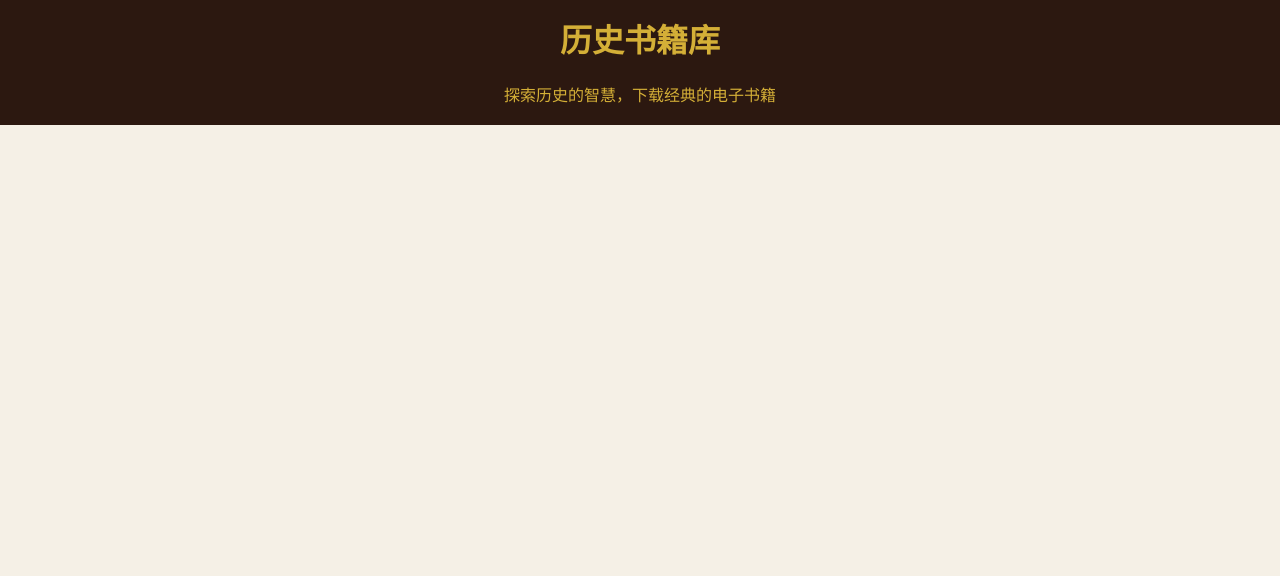
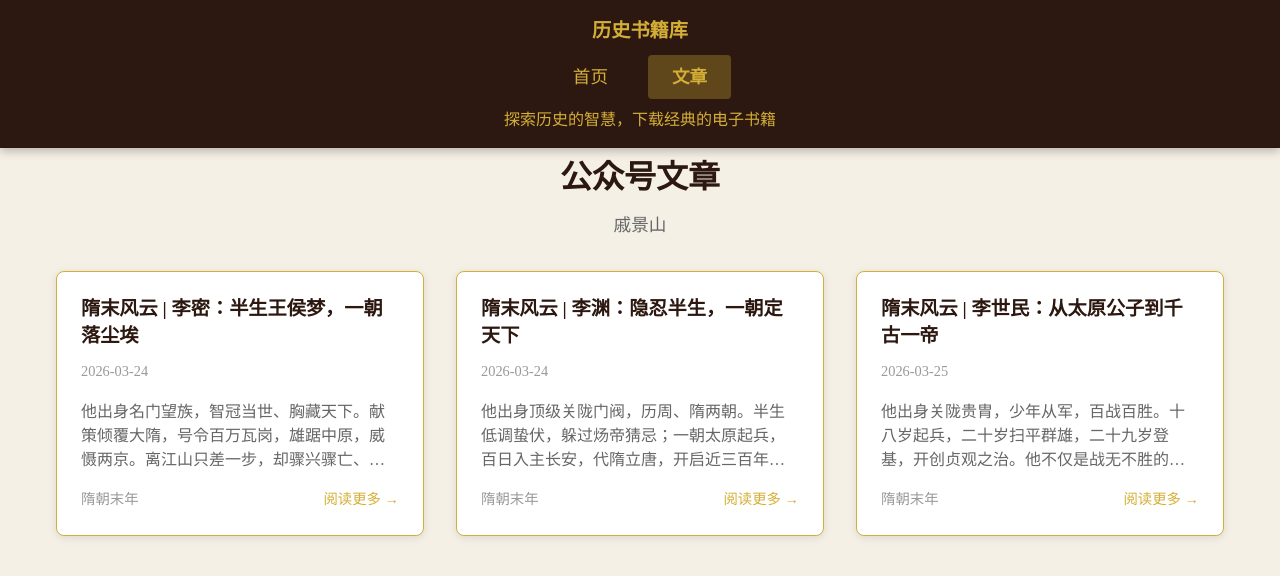
Before and after one commit to reoreo-zyt/lifeGoal, a Vue app: page /articles in a window 1280 px wide. Shown: the top 576 px of the page. Built offline with nearby package versions, Linux system fonts and the light colour scheme.

Commit message:
feat: 增加首页文章

```diff
--- a/src/App.vue
+++ b/src/App.vue
@@ -16,14 +16,15 @@ const closePreview = () => {
 
 <template>
   <div class="app">
-    <header class="app-header">
+    <header class="app-header fixed-header">
       <h1>历史书籍库</h1>
-      <nav class="app-nav" v-if="0">
-        <RouterLink to="/" class="nav-link" active-class="active">首页</RouterLink>
+      <nav class="tab-nav">
+        <RouterLink to="/" class="tab-link" active-class="active">首页</RouterLink>
+        <RouterLink to="/articles" class="tab-link" active-class="active">文章</RouterLink>
       </nav>
       <p>探索历史的智慧，下载经典的电子书籍</p>
     </header>
-    <main class="app-main">
+    <main class="app-main header-fixed">
       <RouterView @preview-book="previewBook" />
     </main>
     <BookPreview v-if="selectedBook" :book="selectedBook" @close="closePreview" />
@@ -42,37 +43,67 @@ const closePreview = () => {
   padding: 1rem 0;
   background-color: #2c1810;
   color: #d4af37;
+  z-index: 100;
+  position: fixed;
+  top: 0;
+  left: 0;
+  right: 0;
+  box-shadow: 0 2px 10px rgba(0, 0, 0, 0.3);
 }
 
 .app-header h1 {
-  margin-bottom: 1rem;
+  margin-bottom: 0.5rem;
   color: #d4af37;
+  font-size: 1.2rem;
 }
 
-.app-nav {
-  margin: 1rem 0;
+.tab-nav {
+  display: flex;
+  justify-content: center;
+  gap: 1rem;
+  margin: 0.5rem 0;
 }
 
-.nav-link {
+.tab-link {
   color: #d4af37;
   text-decoration: none;
-  margin: 0 1rem;
   font-size: 1.1rem;
   transition: all 0.3s ease;
-  padding: 0.5rem 1rem;
+  padding: 0.5rem 1.5rem;
   border-radius: 4px;
 }
 
-.nav-link:hover {
+.tab-link:hover {
   background-color: rgba(212, 175, 55, 0.2);
 }
 
-.nav-link.active {
+.tab-link.active {
   background-color: rgba(212, 175, 55, 0.3);
   font-weight: bold;
 }
 
+.app-header p {
+  margin-top: 0.5rem;
+  font-size: 1rem;
+}
+
 .app-main {
   flex: 1;
+  margin-top: 120px;
+}
+
+@media (max-width: 768px) {
+  .app-header h1 {
+    font-size: 1rem;
+  }
+
+  .tab-link {
+    font-size: 0.9rem;
+    padding: 0.4rem 1rem;
+  }
+
+  .app-main {
+    margin-top: 100px;
+  }
 }
 </style>
--- a/src/data/books.js
+++ b/src/data/books.js
@@ -2,9 +2,9 @@ export const books = [
   {
     id: 1,
     title: "史记",
-    author: "司马迁",
-    year: "公元前91年",
-    description: "中国第一部纪传体通史，记载了从黄帝到汉武帝时期的历史。",
+    author: "司马迁原著",
+    year: "2021",
+    description: "全书包含《史记》原有的一百三十篇，涵盖十二本纪、三十世家、七十列传、十表、八书，记述上起黄帝下至汉武帝太初元年约3000年历史，并增录《报任安书》作为补充文本。内容涉及古代政治、经济、军事、文化等领域发展状况，采用纪传体例编排。司马迁曾任太史令，继承父职后历时十四年完成原著创作。",
     cover: "/book/史记2021-中国文史出版社.jpg",
     fileType: "epub",
     filePath: "/book/史记2021-中国文史出版社.epub",
--- a/src/router/index.js
+++ b/src/router/index.js
@@ -1,11 +1,17 @@
 import { createRouter, createWebHistory } from 'vue-router';
 import HomePage from '../views/HomePage.vue';
+import ArticlesPage from '../views/ArticlesPage.vue';
 
 const routes = [
   {
     path: '/',
     name: 'Home',
     component: HomePage
+  },
+  {
+    path: '/articles',
+    name: 'Articles',
+    component: ArticlesPage
   }
 ];
 
--- /dev/null
+++ b/src/views/ArticlesPage.vue
@@ -0,0 +1,180 @@
+<template>
+  <div class="articles-page">
+    <div class="container">
+      <h2 class="page-title">公众号文章</h2>
+      <p class="page-description">戚景山</p>
+
+      <div class="articles-list">
+        <div
+          v-for="article in articles"
+          :key="article.id"
+          class="article-card"
+          @click="openArticle(article.link)"
+        >
+          <div class="article-header">
+            <h3 class="article-title">{{ article.title }}</h3>
+            <span class="article-date">{{ article.date }}</span>
+          </div>
+          <p class="article-excerpt">{{ article.excerpt }}</p>
+          <div class="article-footer">
+            <span class="article-source">{{ article.source }}</span>
+            <span class="article-read-more">阅读更多 →</span>
+          </div>
+        </div>
+      </div>
+    </div>
+  </div>
+</template>
+
+<script setup>
+import { ref } from "vue";
+
+const articles = ref([
+  {
+    id: 1,
+    title: "隋末风云 | 李密：半生王侯梦，一朝落尘埃",
+    date: "2026-03-24",
+    excerpt:
+      "他出身名门望族，智冠当世、胸藏天下。献策倾覆大隋，号令百万瓦岗，雄踞中原，威慑两京。离江山只差一步，却骤兴骤亡、身死荒野。他是隋末乱世最耀眼、也最悲情的枭雄。",
+    source: "隋朝末年",
+    link: "https://mp.weixin.qq.com/s/cGX3j5A5LwQnY0ZKjLplEw",
+  },
+  {
+    id: 2,
+    title: "隋末风云 | 李渊：隐忍半生，一朝定天下",
+    date: "2026-03-24",
+    excerpt:
+      "他出身顶级关陇门阀，历周、隋两朝。半生低调蛰伏，躲过炀帝猜忌；一朝太原起兵，百日入主长安，代隋立唐，开启近三百年大唐盛世。他是被低估的开国帝王。",
+    source: "隋朝末年",
+    link: "https://mp.weixin.qq.com/s/IHssJJSrQEip_OI5UtxwoQ",
+  },
+  {
+    id: 3,
+    title: "隋末风云 | 李世民：从太原公子到千古一帝",
+    date: "2026-03-25",
+    excerpt:
+      "他出身关陇贵胄，少年从军，百战百胜。十八岁起兵，二十岁扫平群雄，二十九岁登基，开创贞观之治。他不仅是战无不胜的军事天才，更是开创盛世的千古一帝。",
+    source: "隋朝末年",
+    link: "https://mp.weixin.qq.com/s/lqTqgVNWVs27Z8iW22Pv6Q",
+  },
+]);
+
+const openArticle = (link) => {
+  if (link && link !== "#") {
+    window.open(link, "_blank");
+  } else {
+    alert("文章链接暂未提供");
+  }
+};
+</script>
+
+<style scoped>
+.articles-page {
+  padding: 2rem 0;
+  background-color: #f5f0e6;
+}
+
+.container {
+  max-width: 1200px;
+  margin: 0 auto;
+  padding: 0 1rem;
+}
+
+.page-title {
+  text-align: center;
+  margin-bottom: 0.5rem;
+  color: #2c1810;
+  font-family: "Noto Serif SC", serif;
+  font-size: 2rem;
+}
+
+.page-description {
+  text-align: center;
+  margin-bottom: 2rem;
+  color: #666;
+  font-size: 1.1rem;
+}
+
+.articles-list {
+  display: grid;
+  grid-template-columns: repeat(auto-fill, minmax(300px, 1fr));
+  gap: 2rem;
+}
+
+.article-card {
+  background-color: white;
+  border: 1px solid #d4af37;
+  border-radius: 8px;
+  padding: 1.5rem;
+  transition: all 0.3s ease;
+  cursor: pointer;
+  box-shadow: 0 2px 8px rgba(0, 0, 0, 0.1);
+}
+
+.article-card:hover {
+  transform: translateY(-5px);
+  box-shadow: 0 4px 12px rgba(0, 0, 0, 0.15);
+}
+
+.article-header {
+  margin-bottom: 1rem;
+}
+
+.article-title {
+  margin: 0 0 0.5rem 0;
+  color: #2c1810;
+  font-family: "Noto Serif SC", serif;
+  font-size: 1.2rem;
+  line-height: 1.4;
+}
+
+.article-date {
+  font-size: 0.9rem;
+  color: #999;
+}
+
+.article-excerpt {
+  margin-bottom: 1rem;
+  color: #666;
+  line-height: 1.5;
+  display: -webkit-box;
+  -webkit-line-clamp: 3;
+  -webkit-box-orient: vertical;
+  overflow: hidden;
+}
+
+.article-footer {
+  display: flex;
+  justify-content: space-between;
+  align-items: center;
+  font-size: 0.9rem;
+  color: #999;
+}
+
+.article-source {
+  font-weight: 500;
+}
+
+.article-read-more {
+  color: #d4af37;
+  transition: color 0.3s ease;
+}
+
+.article-card:hover .article-read-more {
+  color: #b89220;
+}
+
+@media (max-width: 768px) {
+  .articles-list {
+    grid-template-columns: 1fr;
+  }
+
+  .page-title {
+    font-size: 1.5rem;
+  }
+
+  .article-card {
+    padding: 1.2rem;
+  }
+}
+</style>
```
